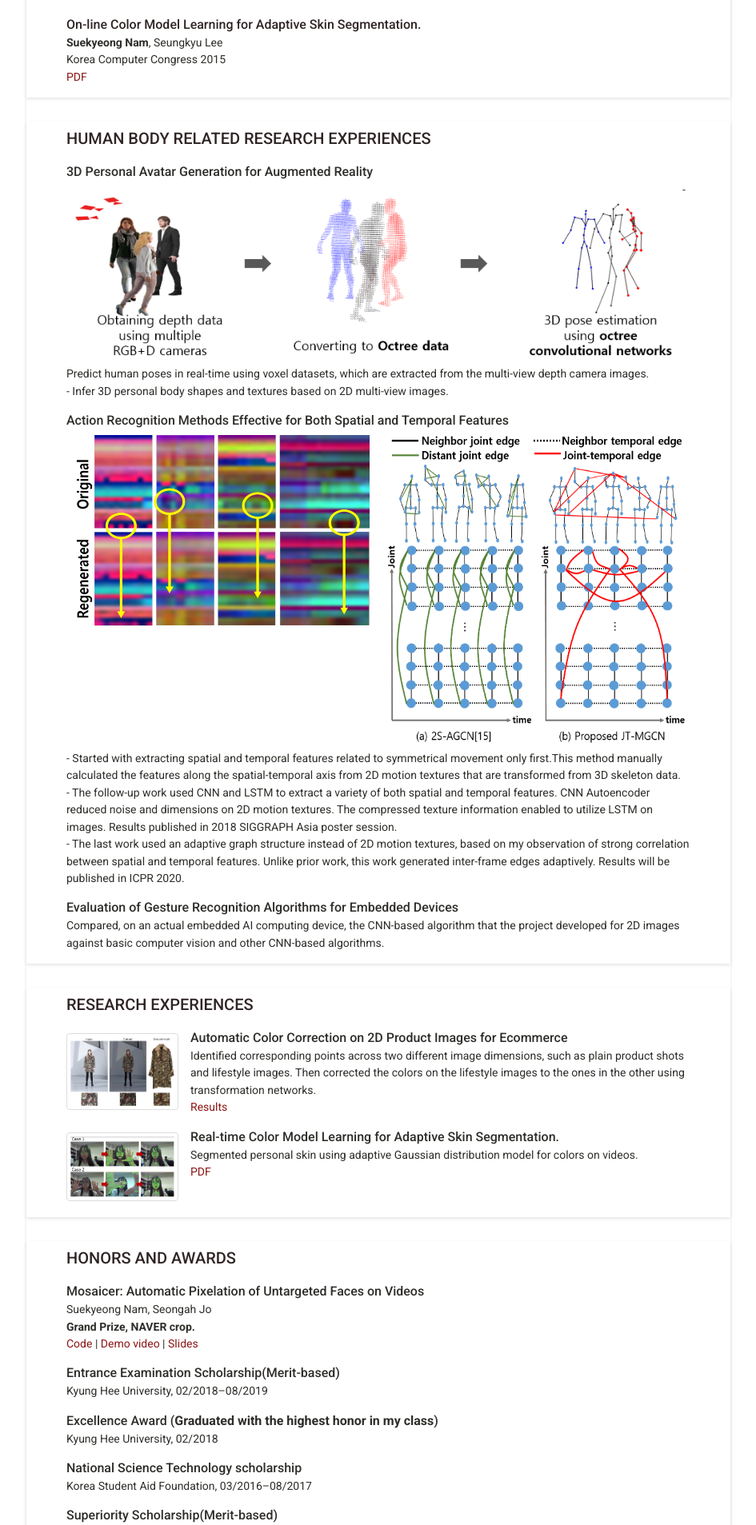
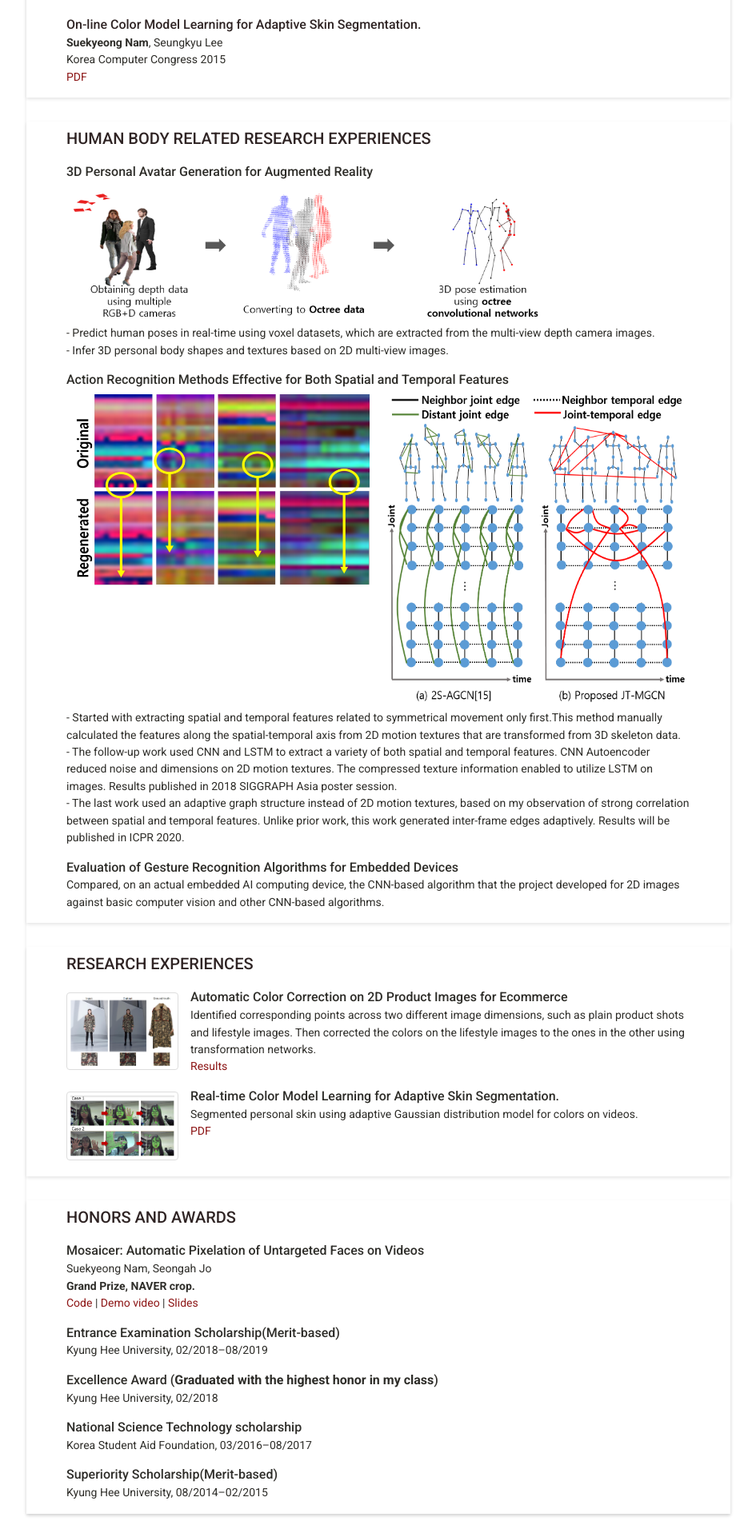
Before and after one commit to SuekyeongNam/SuekyeongNam.github.io, a Jekyll site: the page built from index.html, in a window 1280 px wide. Shown: the part 564-2471 px from the top of the page at 80% size, without its empty margins (167-1112 px from the left). Built offline with Jekyll 4.4.1, drawn with Linux system fonts in a browser that asks for light colours; some web fonts are replaced.

Commit message:
Update humanbody_projects.html

```diff
--- a/_includes/humanbody_projects.html
+++ b/_includes/humanbody_projects.html
@@ -12,9 +12,9 @@
         </span><br>
         <span>
           <div style="width:770px; border:0px; float:left; margin-right:0px;">
-            <img src="{{site.baseurl}}/assets/images/current.PNG" align="center" style="width:770px;"/>
+            <img src="{{site.baseurl}}/assets/images/current.PNG" align="center" style="width:600px;"/>
           </div>
-        </span>
+        </span><br>
         <span class="summary">
           - Predict human poses in real-time using voxel datasets, which are extracted from the multi-view depth camera images. </br>
           - Infer 3D personal body shapes and textures based on 2D multi-view images.</br>
```
